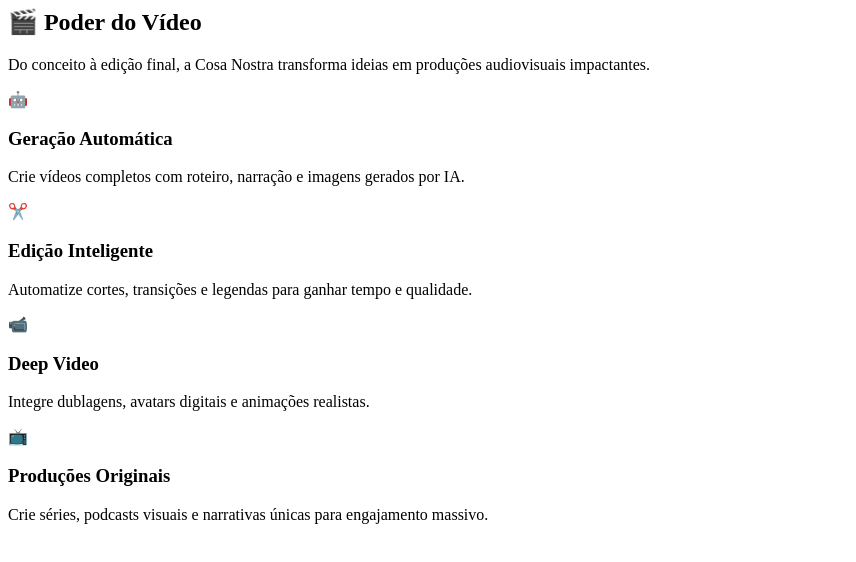
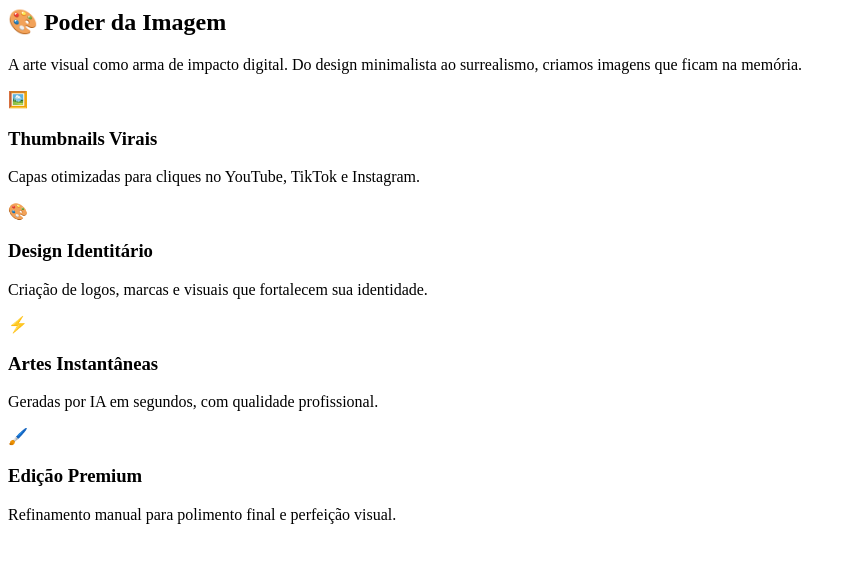
Before and after one commit to ProjetosCosaNostra/cosanostra-links, a plain HTML site: page index.html in a window 1280 px wide. Shown: the whole page, without its empty margins (0-856 px from the left). Drawn offline with Linux system fonts and the light colour scheme.

Commit message:
index.html
Update

```diff
--- a/index.html
+++ b/index.html
@@ -1,33 +1,33 @@
 <!-- ===========================
-     Vídeo / Criação Audiovisual
+     Imagem / Design Visual
 =========================== -->
-<section class="video">
-  <h2>🎬 Poder do Vídeo</h2>
-  <p>Do conceito à edição final, a Cosa Nostra transforma ideias em produções audiovisuais impactantes.</p>
+<section class="image">
+  <h2>🎨 Poder da Imagem</h2>
+  <p>A arte visual como arma de impacto digital. Do design minimalista ao surrealismo, criamos imagens que ficam na memória.</p>
 
   <div class="card-grid">
     <div class="card">
-      <div class="icon">🤖</div>
-      <h3>Geração Automática</h3>
-      <p>Crie vídeos completos com roteiro, narração e imagens gerados por IA.</p>
+      <div class="icon">🖼️</div>
+      <h3>Thumbnails Virais</h3>
+      <p>Capas otimizadas para cliques no YouTube, TikTok e Instagram.</p>
     </div>
 
     <div class="card">
-      <div class="icon">✂️</div>
-      <h3>Edição Inteligente</h3>
-      <p>Automatize cortes, transições e legendas para ganhar tempo e qualidade.</p>
+      <div class="icon">🎨</div>
+      <h3>Design Identitário</h3>
+      <p>Criação de logos, marcas e visuais que fortalecem sua identidade.</p>
     </div>
 
     <div class="card">
-      <div class="icon">📹</div>
-      <h3>Deep Video</h3>
-      <p>Integre dublagens, avatars digitais e animações realistas.</p>
+      <div class="icon">⚡</div>
+      <h3>Artes Instantâneas</h3>
+      <p>Geradas por IA em segundos, com qualidade profissional.</p>
     </div>
 
     <div class="card">
-      <div class="icon">📺</div>
-      <h3>Produções Originais</h3>
-      <p>Crie séries, podcasts visuais e narrativas únicas para engajamento massivo.</p>
+      <div class="icon">🖌️</div>
+      <h3>Edição Premium</h3>
+      <p>Refinamento manual para polimento final e perfeição visual.</p>
     </div>
   </div>
 </section>
```
